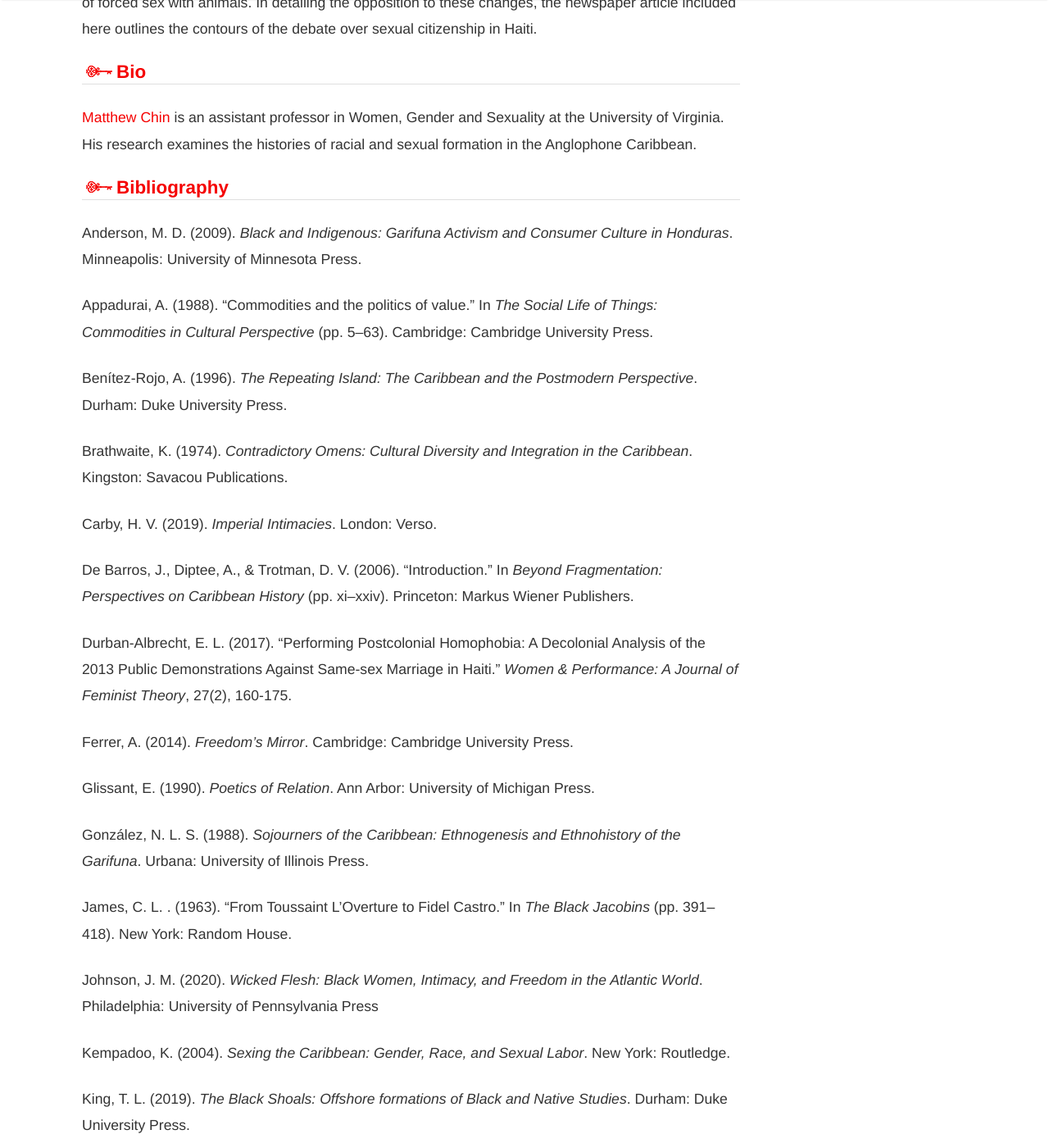
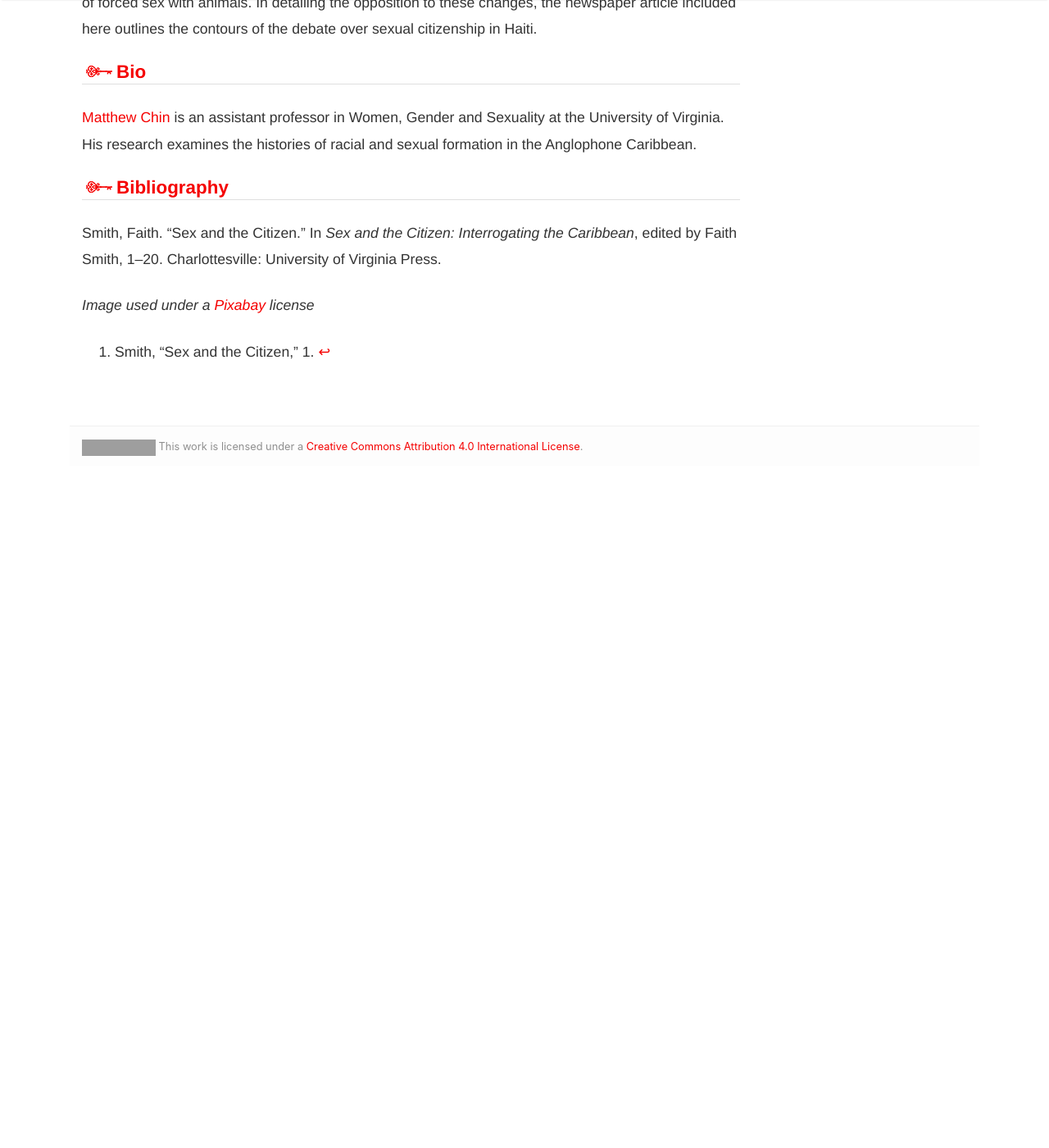
Before and after one commit to roopikarisam/keywords-caribbean-studies, a Jekyll site: the page built from _posts/2020-11-14-intimacy.md, in a window 1280 px wide and 1400 px high, scrolled down 3923 px. Shown: the whole window at 82% size. Built offline with Jekyll 4.4.1, drawn with Linux system fonts in a browser that asks for light colours; nearby versions of some CDN libraries; comment, search, counter and statistics services are not loaded; after the commit the page ends 4553 px from its top, so only the background shows below that; some of the changed text lies outside the part shown; grey boxes are pictures that could not be loaded.

Commit message:
intimacy proofed

```diff
--- a/_posts/2020-11-14-intimacy.md
+++ b/_posts/2020-11-14-intimacy.md
@@ -43,7 +43,7 @@ I situate intimacy as a keyword for Caribbean studies for two reasons. First, in
 
 **Curatorial Note:** What do contests over sexual intimacy reveal about the way that Caribbean people understand themselves? As the region comes to be “languaged by sex,”[^1] it is the sexed bodies, practices, and identities of Caribbean people that emerge as the terrain on which struggles over political and cultural sovereignty are waged. Most recently, the passage of a new Penal Code in Haiti in June 2020 has – among other changes – transformed the criteria for what counts as legally permissible forms of sexual intimacy. These changes elicited significant public backlash, particularly the reduction in the age of consent, the banning of discrimination based on sexual orientation, and the condemnation of forced sex with animals. In detailing the opposition to these changes, the newspaper article included here outlines the contours of the debate over sexual citizenship in Haiti.
 
-[^1]: Smith, "Sexing the Citizen," 1.
+[^1]: Smith, "Sex and the Citizen," 1.
 
 <div class="section-title"><img style="padding: 5px;float:left;" src="{{ site.baseurl}}/assets/images/tiny-key.jpg"><a href="#Bio"><h2>Bio</h2></a></div>
 
@@ -51,54 +51,6 @@ I situate intimacy as a keyword for Caribbean studies for two reasons. First, in
 
 <div class="section-title"><img style="padding: 5px;float:left;" src="{{ site.baseurl}}/assets/images/tiny-key.jpg"><a href="#Bibliography"><h2>Bibliography</h2></a></div>
 
-Anderson, M. D. (2009). _Black and Indigenous: Garifuna Activism and Consumer Culture in Honduras_. Minneapolis: University of Minnesota Press.
-
-Appadurai, A. (1988). "Commodities and the politics of value." In _The Social Life of Things: Commodities in Cultural Perspective_ (pp. 5–63). Cambridge: Cambridge University Press.
-
-Benítez-Rojo, A. (1996). _The Repeating Island: The Caribbean and the Postmodern Perspective_. Durham: Duke University Press.
-
-Brathwaite, K. (1974). _Contradictory Omens: Cultural Diversity and Integration in the Caribbean_. Kingston: Savacou Publications.
-
-Carby, H. V. (2019). _Imperial Intimacies_. London: Verso.
-
-De Barros, J., Diptee, A., & Trotman, D. V. (2006). "Introduction." In _Beyond Fragmentation: Perspectives on Caribbean History_ (pp. xi–xxiv). Princeton: Markus Wiener Publishers.
-
-Durban-Albrecht, E. L. (2017). "Performing Postcolonial Homophobia: A Decolonial Analysis of the 2013 Public Demonstrations Against Same-sex Marriage in Haiti." _Women & Performance: A Journal of Feminist Theory_, 27(2), 160-175.
-
-Ferrer, A. (2014). _Freedom’s Mirror_. Cambridge: Cambridge University Press.
-
-Glissant, E. (1990). _Poetics of Relation_. Ann Arbor: University of Michigan Press.
-
-González, N. L. S. (1988). _Sojourners of the Caribbean: Ethnogenesis and Ethnohistory of the Garifuna_. Urbana: University of Illinois Press.
-
-James, C. L. . (1963). "From Toussaint L’Overture to Fidel Castro." In _The Black Jacobins_ (pp. 391–418). New York: Random House.
-
-Johnson, J. M. (2020). _Wicked Flesh: Black Women, Intimacy, and Freedom in the Atlantic World_. Philadelphia: University of Pennsylvania Press
-
-Kempadoo, K. (2004). _Sexing the Caribbean: Gender, Race, and Sexual Labor_. New York: Routledge.
-
-King, T. L. (2019). _The Black Shoals: Offshore formations of Black and Native Studies_. Durham: Duke University Press.
-
-LaMothe, M. (2017). "Our Love on Fire: Gay Men’s Stories of Violence and Hope in Haiti." _Women & Performance: A journal of Feminist Theory_, 27(2), 259-270.
-
-Lowe, L. (2015). _Intimacy of Four Continents_. Durham: Duke University Press.
-
-Manuel, P., Bilby, K., & Largey, M. (2012). _Caribbean Currents: Caribbean Music from Rumba to Reggae_. Temple University Press.
-
-Mohammed, A. (2007). "Love and Anxiety: Gender Negotiations in Chutney-Soca Lyrics." _Caribbean Review of Gender Studies_, 1, 1–42.
-
-Puri, S. (1999). "Canonized Hybridities, Resistant Hybridities: Chutney Soca, Carnival, and the Politics of Nationalism" In B. Edmondson (Ed.), _Caribbean Romances: The Politics of Regional Representation_ (pp. 12–38). Charlottesville: University of Virginia Press.
-
-Mintz, S. W. (1965). "The Caribbean as a Socio-cultural Area." _Cahiers d’Histoire Mondiale. Journal of World History_, 9(1), 912.
-
-Mintz, S. W. (1986). _Sweetness and Power: The Place of Sugar in Modern History_. New York: Penguin.
-
-Ramnarine, T. K. (2001). _Creating Their Own Space: The Development of an Indian-Caribbean Musical Tradition_. University of West Indies Press.
-
-Rogers, C. (2019). _Mourning El Dorado: Literature and Extractivism in the Contemporary American Tropics_. Charlottesville: University of Virginia Press.
-
-Sheller, M. (2003). _Consuming the Caribbean: From Arawaks to Zombies_. London: Psychology Press.
-
-Smith, F. (2011). "Sexing the Citizen."" In F. Smith (Ed.), _Sex and the Citizen: Interrogating the Caribbean_ (pp. 1–20). Charlottesville: University of Virginia Press.
+Smith, Faith. "Sex and the Citizen." In _Sex and the Citizen: Interrogating the Caribbean_, edited by Faith Smith, 1–20. Charlottesville: University of Virginia Press.
 
 _Image used under a [Pixabay](https://pixabay.com/service/license/) license_
```
